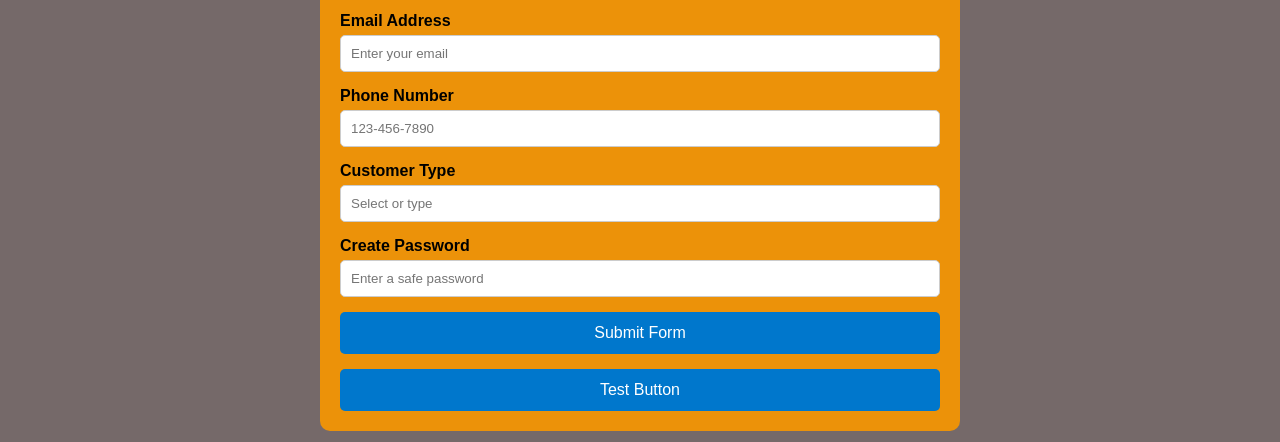
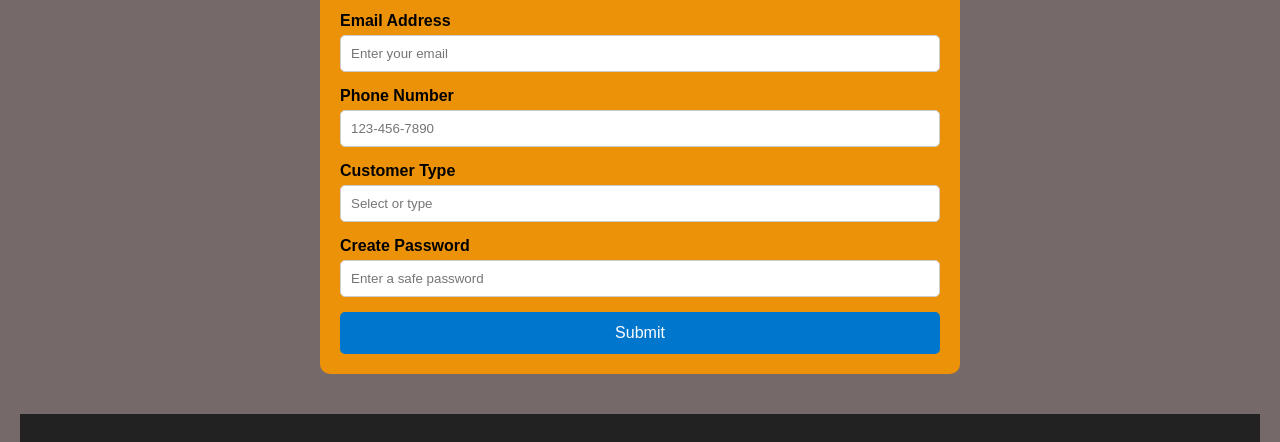
Before and after one commit to elijahem-code/exclusive-basketball, a plain HTML site: page customersignup.html in a window 1280 px wide. Shown: the part 357-799 px from the top of the page. Drawn offline with Linux system fonts and the light colour scheme.

Commit message:
Update submit button
submit button gives a nice alert

```diff
--- a/customersignup.html
+++ b/customersignup.html
@@ -124,12 +124,11 @@
                    name="password"
                    placeholder="Enter a safe password">
 
-            <button type="submit">Submit Form</button>
+            <button type="submit"
+                onclick="alert('SWISH!, Your form has been submitted!');">
+            Submit
+            </button>
 
-            <button type="button"
-                    onclick="alert('Button Works!')">
-                Test Button
-            </button>
 
         </form>
 
```
